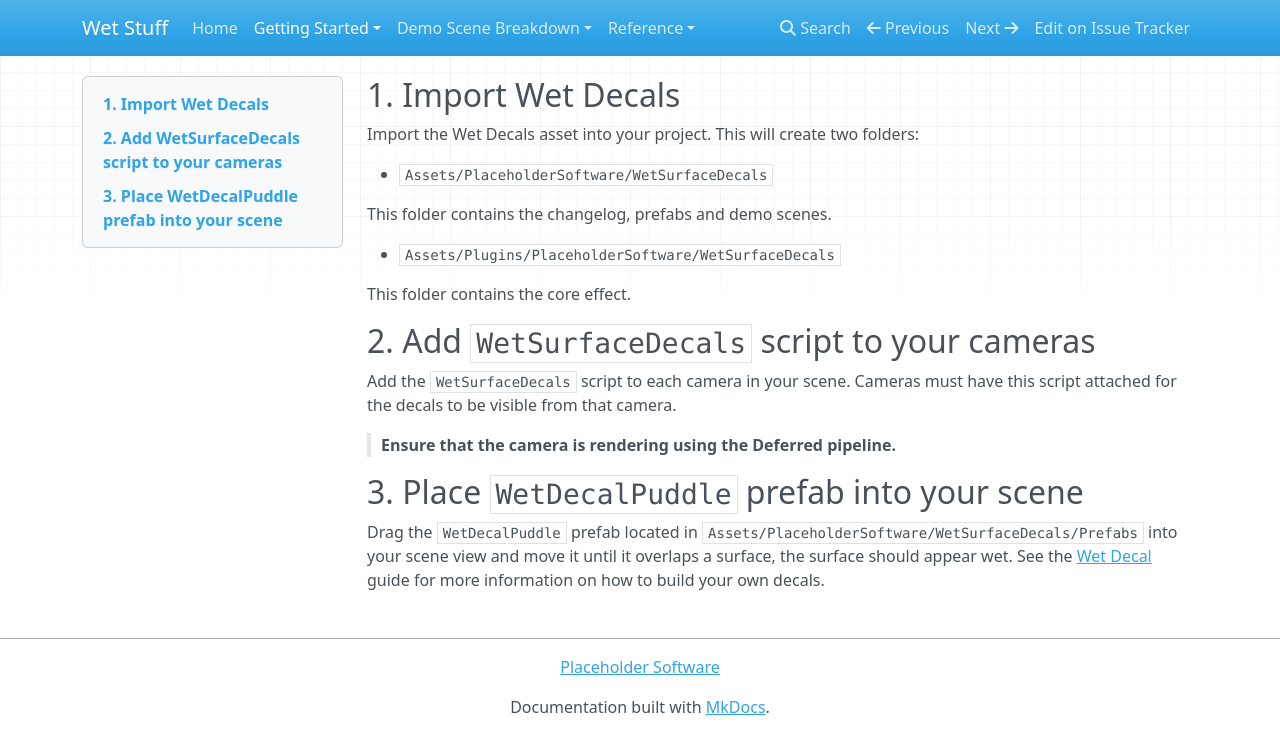
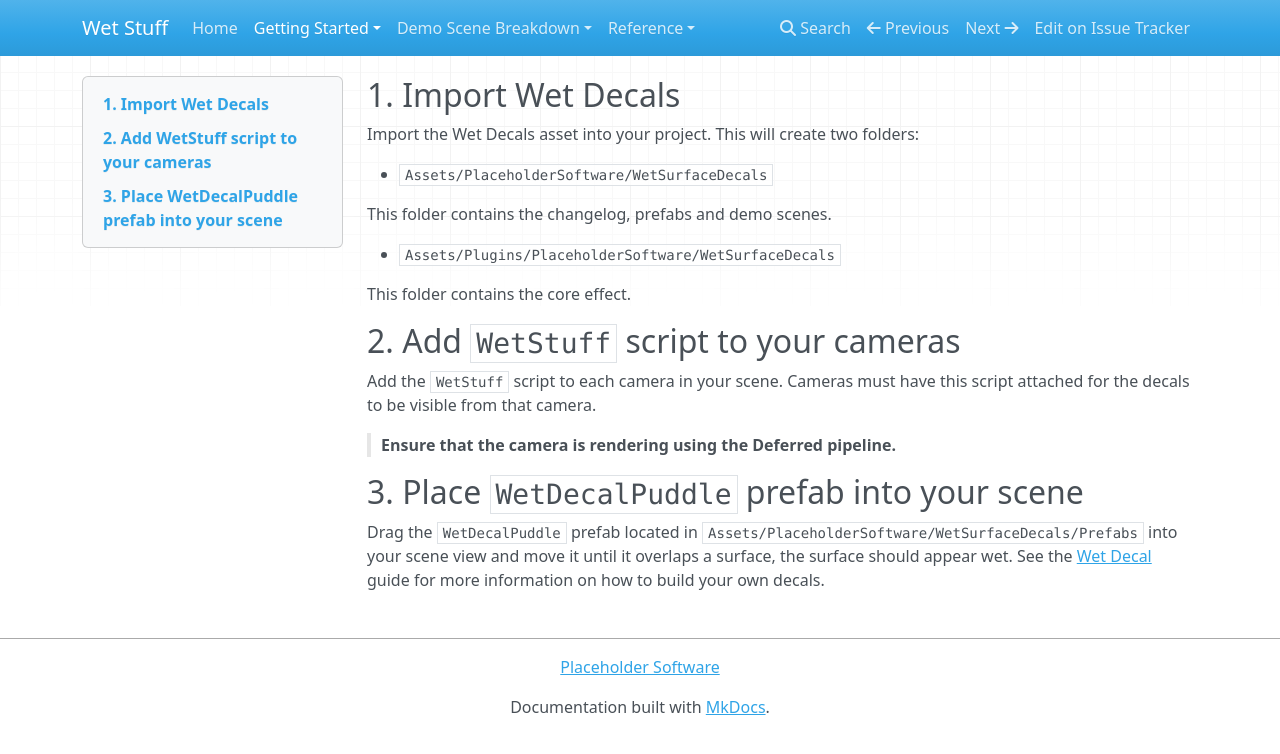
Before and after one commit to Placeholder-Software/WetSurfaceDecals, an MkDocs documentation site: the page built from docs/GettingStarted/QuickStart.md, in a window 1280 px wide. Shown: the top 754 px of the page. Built offline with MkDocs 1.6.1, drawn with Linux system fonts in a browser that asks for light colours; nearby versions of some CDN libraries; old or Windows-style settings are respelled for this version of MkDocs.

Commit message:
Fixed mentions of `WetSurfaceDecals` component (now named `WetStuff`)

```diff
--- a/docs/GettingStarted/QuickStart.md
+++ b/docs/GettingStarted/QuickStart.md
@@ -10,9 +10,9 @@ This folder contains the changelog, prefabs and demo scenes.
 
 This folder contains the core effect.
 
-## 2. Add `WetSurfaceDecals` script to your cameras
+## 2. Add `WetStuff` script to your cameras
 
-Add the `WetSurfaceDecals` script to each camera in your scene. Cameras must have this script attached for the decals to be visible from that camera.
+Add the `WetStuff` script to each camera in your scene. Cameras must have this script attached for the decals to be visible from that camera.
 
 > **Ensure that the camera is rendering using the Deferred pipeline.**
 
--- a/docs/GettingStarted/WetDecal.md
+++ b/docs/GettingStarted/WetDecal.md
@@ -1,6 +1,6 @@
 The `WetDecal` script will project "wetness" onto any surface that it overlaps. The properties of the surface will be modified to simulate water saturation building up inside the microstructure of the surface, from slightly damp up to a thin film of water lying on top of the surface.
 
-> Decals are only visible to cameras that have a `WetSurfaceDecals` script attached.
+> Decals are only visible to cameras that have a `WetStuff` script attached.
 
 ## A Simple Puddle
 
```
Also changed, not shown: docs/Reference/WetStuff.md (renamed from docs/Reference/WetSurfaceDecals.md, +1 -1 lines).
